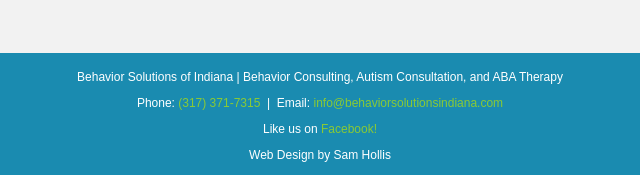
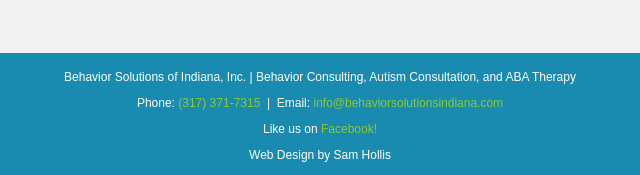
Before and after one commit to hollissam3/Behavior-Solutions-Indiana-Website, a website: page app/index.html in a window 1280 px wide. Shown: the part 1069-1244 px from the top of the page, 320-960 px from the left. Drawn offline with nearby package versions, Linux system fonts and the light colour scheme; files that its build step writes are made by us from their sources; grey boxes are pictures that could not be loaded.

Commit message:
Updated to reflect incorporation status

```diff
--- a/app/index.html
+++ b/app/index.html
@@ -5,7 +5,7 @@
     <meta http-equiv="X-UA-Compatible" content="IE=edge">
     <meta name="description" content="We offer behavior consultation, autism consultation, and ABA therapy for children and families in central Indiana. Let's make a difference together!">
     <meta name="viewport" content="width=device-width, initial-scale=1">
-    <title>Behavior Solutions of Indiana | Autism Consultation and ABA Therapy</title>
+    <title>Behavior Solutions of Indiana, Inc. | Autism Consultation and ABA Therapy</title>
 
     <!-- Twitter Card data -->
     <meta name="twitter:card" value="summary">
@@ -76,7 +76,7 @@
       </main>
 
       <footer>
-        <p>Behavior Solutions of Indiana | Behavior Consulting, Autism Consultation, and ABA Therapy</p>
+        <p>Behavior Solutions of Indiana, Inc. | Behavior Consulting, Autism Consultation, and ABA Therapy</p>
         <p>Phone: <a href="tel:3173717315">(317) 371-7315</a>&nbsp;&nbsp;|&nbsp;&nbsp;Email: <a href="mailto:info@behaviorsolutionsindiana.com">info@behaviorsolutionsindiana.com</a></p>
         <p>Like us on <a href="www.facebook.com/pages/Behavior-Solutions-of-Indiana/326760694194174">Facebook!</a></p>
         <p>Web Design by Sam Hollis</p>
```
Also changed, not shown: app/about.html (+2 -2 lines), app/contact.html (+2 -2 lines), app/services.html (+2 -2 lines).
